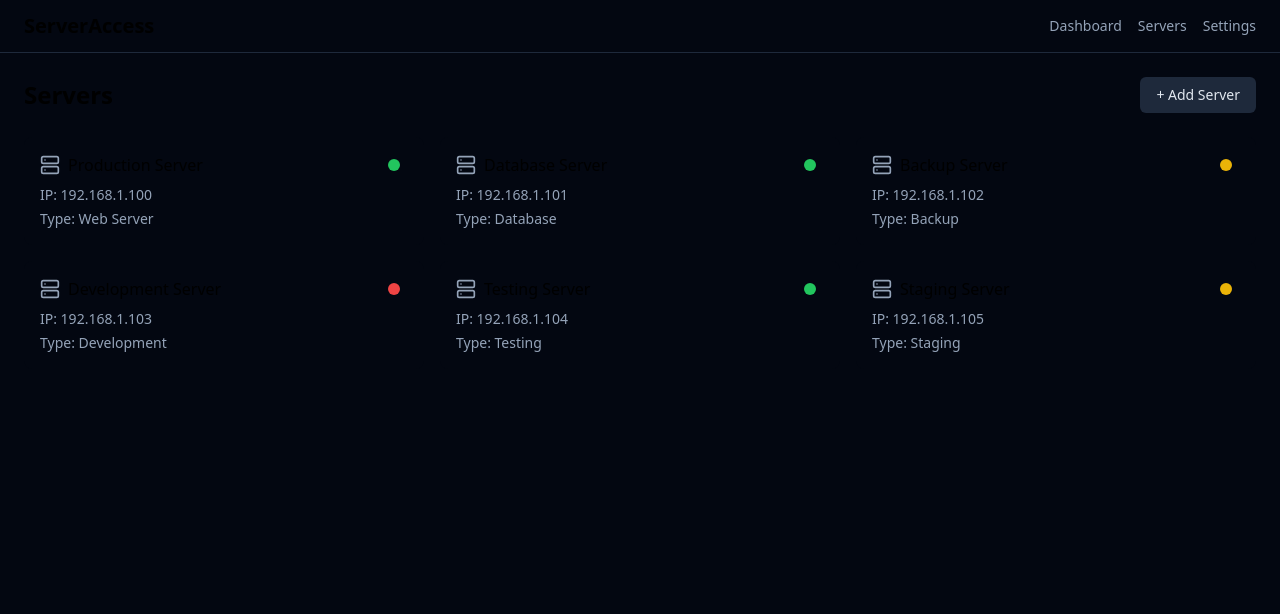
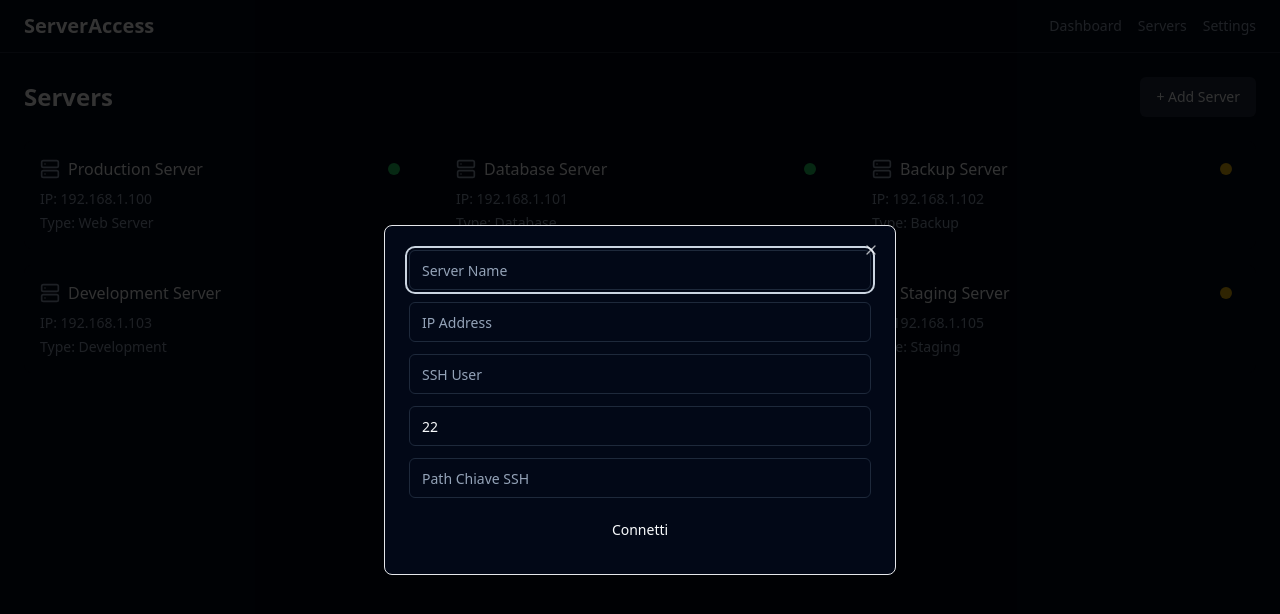
Before and after one commit to ChrisKp1710/my-devpulse, a React (Vite) app: page / in a window 1280 px wide. Both pictures are taken after a click on the button "+ Add Server". Shown: the top 614 px of the page. Built offline with nearby package versions, Linux system fonts and the light colour scheme.

Commit message:
feat: aggiungi il componente AddServerModal e aggiorna il Navbar e ServerList per integrarlo; modifica lo stile del tema scuro

```diff
--- a/index.html
+++ b/index.html
@@ -1,12 +1,12 @@
 <!DOCTYPE html>
-<html lang="en">
+<html class="dark" lang="en">
   <head>
     <meta charset="UTF-8" />
     <link rel="icon" type="image/svg+xml" href="/vite.svg" />
     <meta name="viewport" content="width=device-width, initial-scale=1.0" />
     <title>DevPulse</title>
   </head>
-  <body class="bg-gray-50">
+  <body class="bg-background text-foreground">
     <div id="root"></div>
     <script type="module" src="/src/main.tsx"></script>
   </body>
--- a/package.json
+++ b/package.json
@@ -14,6 +14,7 @@
   },
   "dependencies": {
     "@hookform/resolvers": "^5.0.1",
+    "@radix-ui/react-dialog": "^1.1.14",
     "@radix-ui/react-toast": "^1.2.14",
     "@radix-ui/react-tooltip": "^1.2.7",
     "@tailwindcss/vite": "^4.1.7",
--- /dev/null
+++ b/src/components/AddServerModal.tsx
@@ -0,0 +1,79 @@
+import { Dialog, DialogTrigger, DialogContent } from "@/components/ui/dialog";
+import { Input } from "@/components/ui/input";
+import { Button } from "@/components/ui/button";
+import { useState } from "react";
+import { useServer } from "@/context/ServerContext";
+import type { ServerStatus } from "@/context/ServerContext";
+
+const AddServerModal = () => {
+  const { setSelectedServer } = useServer();
+
+  const [name, setName] = useState("");
+  const [ip, setIp] = useState("");
+  const [sshPort, setSshPort] = useState(22);
+  const [sshUser, setSshUser] = useState("");
+  const [sshKey, setSshKey] = useState("");
+
+  const handleAdd = () => {
+    const newServer = {
+      id: Date.now().toString(),
+      name,
+      ip,
+      sshPort,
+      sshUser,
+      sshKey,
+      type: "Custom",
+      status: "offline" as ServerStatus,
+    };
+
+    setSelectedServer(newServer);
+    // TODO: addServer(newServer)
+  };
+
+  return (
+    <Dialog>
+      <DialogTrigger asChild>
+        <Button
+          className="bg-muted hover:bg-muted/80 text-foreground px-4 py-2 rounded-md transition-colors text-sm ml-auto"
+        >
+          + Add Server
+        </Button>
+      </DialogTrigger>
+      <DialogContent>
+        <div className="space-y-3">
+          <Input
+            placeholder="Server Name"
+            value={name}
+            onChange={(e) => setName(e.target.value)}
+          />
+          <Input
+            placeholder="IP Address"
+            value={ip}
+            onChange={(e) => setIp(e.target.value)}
+          />
+          <Input
+            placeholder="SSH User"
+            value={sshUser}
+            onChange={(e) => setSshUser(e.target.value)}
+          />
+          <Input
+            type="number"
+            placeholder="SSH Port"
+            value={sshPort}
+            onChange={(e) => setSshPort(Number(e.target.value))}
+          />
+          <Input
+            placeholder="Path Chiave SSH"
+            value={sshKey}
+            onChange={(e) => setSshKey(e.target.value)}
+          />
+          <Button onClick={handleAdd} className="w-full mt-4">
+            Connetti
+          </Button>
+        </div>
+      </DialogContent>
+    </Dialog>
+  );
+};
+
+export default AddServerModal;
--- a/src/components/Navbar.tsx
+++ b/src/components/Navbar.tsx
@@ -1,12 +1,11 @@
 import React from 'react';
-
 
 const Navbar: React.FC = () => {
   return (
     <nav className="bg-background border-b border-border px-6 py-3">
       <div className="flex items-center justify-between">
         <div className="flex items-center gap-2">
-          <h1 className="text-xl font-bold">ServerAccess</h1>
+        <h1 className="text-xl font-bold text-white">ServerAccess</h1>
         </div>
 
         <div className="flex gap-4">
--- a/src/components/ServerList.tsx
+++ b/src/components/ServerList.tsx
@@ -1,7 +1,7 @@
-
 import React from 'react';
 import ServerCard from './ServerCard';
 import { useServer } from '../context/ServerContext';
+import AddServerModal from './AddServerModal'; // <--- import aggiunto
 
 const ServerList: React.FC = () => {
   const { servers } = useServer();
@@ -9,10 +9,8 @@ const ServerList: React.FC = () => {
   return (
     <div className="p-6">
       <div className="flex justify-between items-center mb-6">
-        <h2 className="text-2xl font-bold">Servers</h2>
-        <button className="bg-muted hover:bg-muted/80 text-foreground py-2 px-4 rounded-md transition-colors text-sm">
-          + Add Server
-        </button>
+      <h2 className="text-2xl font-bold text-white">Servers</h2>
+        <AddServerModal /> {/* bottone reale che apre la modale */}
       </div>
 
       <div className="grid grid-cols-1 md:grid-cols-2 lg:grid-cols-3 gap-4">
--- a/src/index.css
+++ b/src/index.css
@@ -10,8 +10,6 @@
     --card-foreground: 213 31% 91%;
     --popover: 224 71% 4%;
     --popover-foreground: 213 31% 91%;
-    --primary: 210 40% 98%;
-    --primary-foreground: 222.2 47.4% 11.2%;
     --secondary: 222.2 47.4% 11.2%;
     --secondary-foreground: 210 40% 98%;
     --muted: 217.2 32.6% 17.5%;
@@ -24,6 +22,22 @@
     --input: 217.2 32.6% 17.5%;
     --ring: 212.7 26.8% 83.9%;
     --radius: 0.5rem;
+    --primary: 210 40% 98%; /* chiaro */
+    --primary-foreground: 222.2 47.4% 11.2%; /* scuro */
+  }
+
+  .dark {
+    --background: 222.2 84% 4.9%;
+    --foreground: 210 40% 98%;
+
+    --primary: 245 100% 60%; /* blu/violet elegante e leggibile */
+    --primary-foreground: 210 40% 98%; /* testo bianco */
+
+    --card: 222.2 84% 4.9%;
+    --card-foreground: 210 40% 98%;
+
+    --secondary: 217.2 32.6% 17.5%;
+    --secondary-foreground: 210 40% 98%;
   }
 }
 
```
Also changed, not shown: 1 other file (tests, documents, lock files or other folders).
